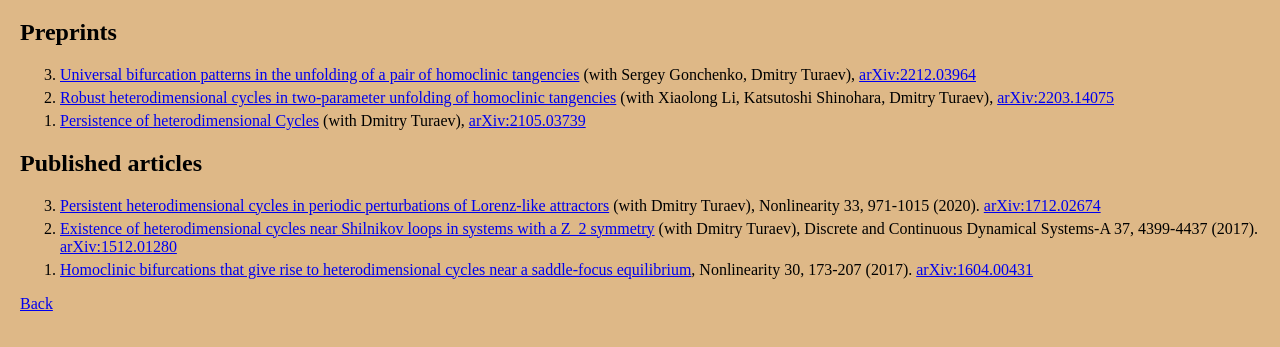
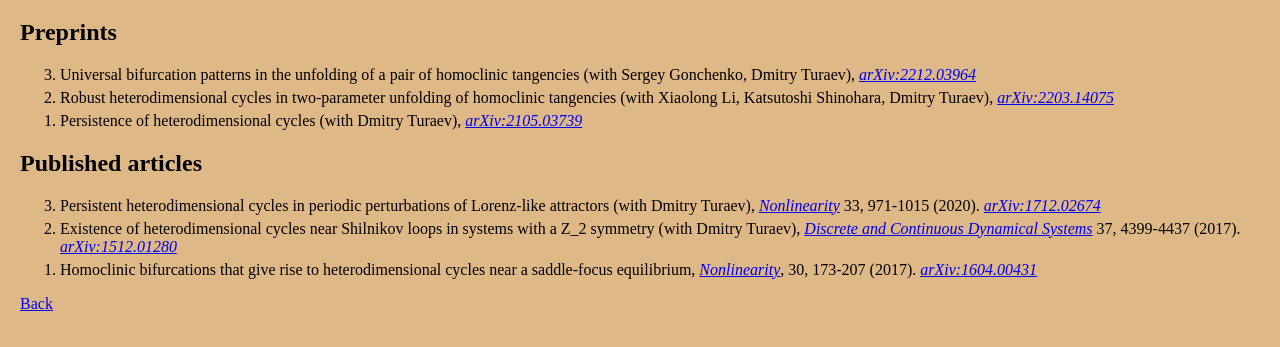
Before and after one commit to dlidynamics/dlidynamics.github.io, a plain HTML site: page publications.html in a window 1280 px wide. Shown: the part 61-408 px from the top of the page. Drawn offline with Linux system fonts and the light colour scheme.

Commit message:
link style in publications changed

```diff
--- a/publications.html
+++ b/publications.html
@@ -14,19 +14,16 @@
     <div class="paperlist">
         <ol reversed>
             <li>
-                <a href="https://arxiv.org/abs/2212.03964" target="_blank">
-                    Universal bifurcation patterns in the unfolding of a pair of homoclinic tangencies</a>
-                    (with Sergey Gonchenko, Dmitry Turaev), <a href="https://arxiv.org/abs/2212.03964" target="_blank">arXiv:2212.03964</a>
+                Universal bifurcation patterns in the unfolding of a pair of homoclinic tangencies (with Sergey Gonchenko, Dmitry Turaev),
+               <a href="https://arxiv.org/abs/2212.03964" target="_blank">arXiv:2212.03964</a>
             </li>
             <li>
-                <a href="https://arxiv.org/abs/2203.14075" target="_blank">
-                    Robust heterodimensional cycles in two-parameter unfolding of homoclinic tangencies</a>
-                    (with Xiaolong Li, Katsutoshi Shinohara, Dmitry Turaev), <a href="https://arxiv.org/abs/2203.14075" target="_blank">arXiv:2203.14075</a>
+                Robust heterodimensional cycles in two-parameter unfolding of homoclinic tangencies (with Xiaolong Li, Katsutoshi Shinohara, Dmitry Turaev),
+                <a href="https://arxiv.org/abs/2203.14075" target="_blank">arXiv:2203.14075</a>
             </li>
             <li>
-                <a href="https://arxiv.org/abs/2105.03739" target="_blank">
-                    Persistence of heterodimensional Cycles</a>
-                    (with Dmitry Turaev), <a href="https://arxiv.org/abs/2105.03739" target="_blank">arXiv:2105.03739</a>
+                Persistence of heterodimensional cycles (with Dmitry Turaev),
+                <a href="https://arxiv.org/abs/2105.03739" target="_blank">arXiv:2105.03739</a>
             </li>
         </ol>
     </div>
@@ -34,19 +31,19 @@
     <div class="paperlist">
         <ol reversed>
             <li>
+                Persistent heterodimensional cycles in periodic perturbations of Lorenz-like attractors (with Dmitry Turaev),
                 <a href="https://iopscience.iop.org/article/10.1088/1361-6544/ab5921" target="_blank">
-                    Persistent heterodimensional cycles in periodic perturbations of Lorenz-like attractors</a>
-                    (with Dmitry Turaev), Nonlinearity 33, 971-1015 (2020). <a href="https://arxiv.org/abs/1712.02674" target="_blank">arXiv:1712.02674</a>
+                Nonlinearity</a> 33, 971-1015 (2020). <a href="https://arxiv.org/abs/1712.02674" target="_blank">arXiv:1712.02674</a>
             </li>
             <li>
+                Existence of heterodimensional cycles near Shilnikov loops in systems with a Z_2 symmetry (with Dmitry Turaev),
                 <a href="https://www.aimsciences.org/article/doi/10.3934/dcds.2017189?viewType=html" target="_blank">
-                    Existence of heterodimensional cycles near Shilnikov loops in systems with a Z_2 symmetry</a>
-                    (with Dmitry Turaev), Discrete and Continuous Dynamical Systems-A 37, 4399-4437 (2017). <a href="https://arxiv.org/abs/1512.01280" target="_blank">arXiv:1512.01280</a>
+                Discrete and Continuous Dynamical Systems</a> 37, 4399-4437 (2017). <a href="https://arxiv.org/abs/1512.01280" target="_blank">arXiv:1512.01280</a>
             </li>
             <li>
+                Homoclinic bifurcations that give rise to heterodimensional cycles near a saddle-focus equilibrium,
                 <a href="https://iopscience.iop.org/article/10.1088/1361-6544/30/1/173" target="_blank">
-                    Homoclinic bifurcations that give rise to heterodimensional cycles near a saddle-focus equilibrium</a>,
-                    Nonlinearity 30, 173-207 (2017). <a href="https://arxiv.org/abs/1604.00431" target="_blank">arXiv:1604.00431</a>
+                Nonlinearity</a>, 30, 173-207 (2017). <a href="https://arxiv.org/abs/1604.00431" target="_blank">arXiv:1604.00431</a>
             </li>
         </ol>
     </div>
--- a/style.css
+++ b/style.css
@@ -34,7 +34,7 @@ nav{
     margin: 0 15px 15px 0;
     border-radius: 20px;
 }
-@media only screen and (max-width: 600px) {
+@media only screen and (max-width: 700px) {
     #profilepic
     {display:none;}
    }
@@ -45,6 +45,9 @@ nav{
 } */
  .paperlist ol li{
     margin: 0 0 5px 0;
+ }
+ .paperlist ol li a{
+    font-style: italic;
  }
  /* .nav-links{
      flex:1;
```
Also changed, not shown: index.html (+3 -4 lines).
